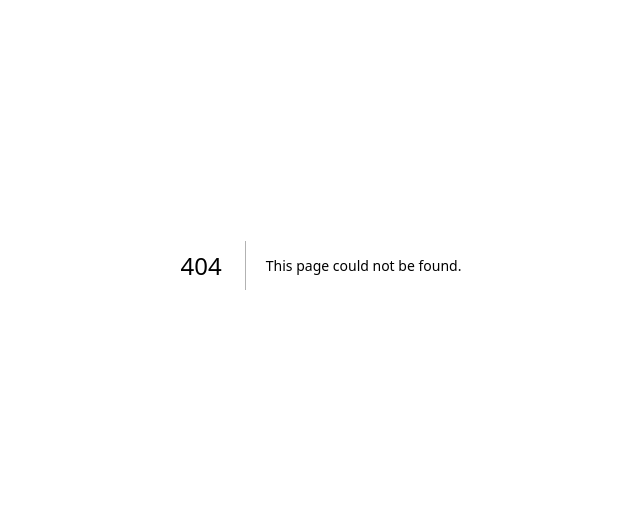
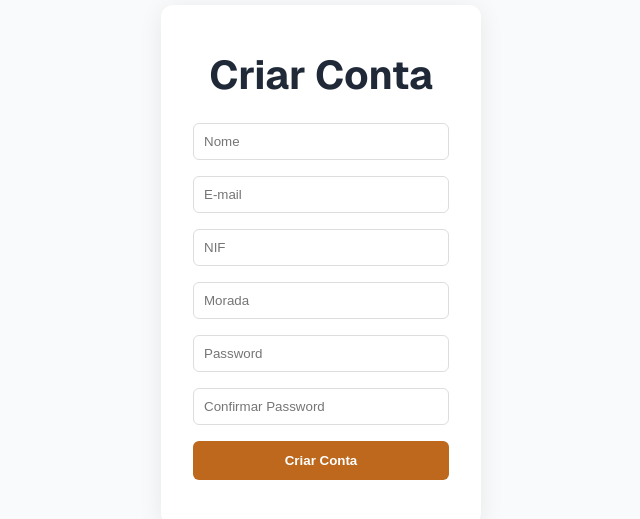
Before and after one commit to francisco-pinho/O-Lages, a Next.js app: page /registo in a window 1280 px wide. Before the commit this address had no page. Shown: the part 135-654 px from the top of the page, without its empty margins (319-959 px from the left). Built offline with nearby package versions, Linux system fonts and the light colour scheme.

Commit message:
Add registration page and link from login

```diff
--- /dev/null
+++ b/src/app/registo.tsx
@@ -0,0 +1,104 @@
+"use client";
+import { useState } from "react";
+import { useRouter } from "next/navigation";
+
+export default function RegistoPage() {
+  const [name, setName] = useState("");
+  const [email, setEmail] = useState("");
+  const [nif, setNif] = useState("");
+  const [morada, setMorada] = useState("");
+  const [password, setPassword] = useState("");
+  const [confirm, setConfirm] = useState("");
+  const [fieldErrors, setFieldErrors] = useState<{ [key: string]: string }>({});
+  const router = useRouter();
+
+  function handleRegister(e: React.FormEvent) {
+    e.preventDefault();
+    const errors: { [key: string]: string } = {};
+    if (!name) errors.name = "Preencha este campo";
+    if (!email) errors.email = "Preencha este campo";
+    if (!nif) errors.nif = "Preencha este campo";
+    else if (!/^\d{9}$/.test(nif)) errors.nif = "O NIF deve ter 9 dígitos";
+    if (!morada) errors.morada = "Preencha este campo";
+    if (!password) errors.password = "Preencha este campo";
+    if (!confirm) errors.confirm = "Preencha este campo";
+    if (password && confirm && password !== confirm) errors.confirm = "As passwords não coincidem";
+    setFieldErrors(errors);
+    if (Object.keys(errors).length > 0) return;
+    // Simulação de registo (substituir por backend real)
+    localStorage.setItem("user", JSON.stringify({ name, email, nif, morada }));
+    router.push("/conta");
+  }
+
+  return (
+    <div style={{ minHeight: "100vh", display: "flex", alignItems: "center", justifyContent: "center", background: "#f9fafb" }}>
+      <form
+        onSubmit={handleRegister}
+        style={{
+          background: "white",
+          padding: 32,
+          borderRadius: 12,
+          boxShadow: "0 4px 24px rgba(0,0,0,0.08)",
+          minWidth: 320,
+          minHeight: 520,
+          display: 'flex',
+          flexDirection: 'column',
+          justifyContent: 'center',
+        }}
+      >
+        <h2 style={{ marginBottom: 24, textAlign: "center" }}>Criar Conta</h2>
+        {fieldErrors.name && <div style={{ color: '#dc2626', fontSize: 13, marginBottom: 2 }}>{fieldErrors.name}</div>}
+        <input
+          type="text"
+          placeholder="Nome"
+          value={name}
+          onChange={e => setName(e.target.value)}
+          style={{ width: "100%", marginBottom: 16, padding: 10, borderRadius: 6, border: "1px solid #ddd" }}
+        />
+        {fieldErrors.email && <div style={{ color: '#dc2626', fontSize: 13, marginBottom: 2 }}>{fieldErrors.email}</div>}
+        <input
+          type="email"
+          placeholder="E-mail"
+          value={email}
+          onChange={e => setEmail(e.target.value)}
+          style={{ width: "100%", marginBottom: 16, padding: 10, borderRadius: 6, border: "1px solid #ddd" }}
+        />
+        {fieldErrors.nif && <div style={{ color: '#dc2626', fontSize: 13, marginBottom: 2 }}>{fieldErrors.nif}</div>}
+        <input
+          type="text"
+          placeholder="NIF"
+          value={nif}
+          onChange={e => setNif(e.target.value)}
+          style={{ width: "100%", marginBottom: 16, padding: 10, borderRadius: 6, border: "1px solid #ddd" }}
+        />
+        {fieldErrors.morada && <div style={{ color: '#dc2626', fontSize: 13, marginBottom: 2 }}>{fieldErrors.morada}</div>}
+        <input
+          type="text"
+          placeholder="Morada"
+          value={morada}
+          onChange={e => setMorada(e.target.value)}
+          style={{ width: "100%", marginBottom: 16, padding: 10, borderRadius: 6, border: "1px solid #ddd" }}
+        />
+        {fieldErrors.password && <div style={{ color: '#dc2626', fontSize: 13, marginBottom: 2 }}>{fieldErrors.password}</div>}
+        <input
+          type="password"
+          placeholder="Password"
+          value={password}
+          onChange={e => setPassword(e.target.value)}
+          style={{ width: "100%", marginBottom: 16, padding: 10, borderRadius: 6, border: "1px solid #ddd" }}
+        />
+        {fieldErrors.confirm && <div style={{ color: '#dc2626', fontSize: 13, marginBottom: 2 }}>{fieldErrors.confirm}</div>}
+        <input
+          type="password"
+          placeholder="Confirmar Password"
+          value={confirm}
+          onChange={e => setConfirm(e.target.value)}
+          style={{ width: "100%", marginBottom: 16, padding: 10, borderRadius: 6, border: "1px solid #ddd" }}
+        />
+        <button type="submit" style={{ width: "100%", padding: 12, borderRadius: 6, background: "#bd681cff", color: "white", fontWeight: 600, border: "none" }}>
+          Criar Conta
+        </button>
+      </form>
+    </div>
+  );
+}
--- /dev/null
+++ b/src/app/registo/page.tsx
@@ -0,0 +1 @@
+export { default } from '../registo';
```
Also changed, not shown: src/app/login.tsx (+7 -0 lines).
